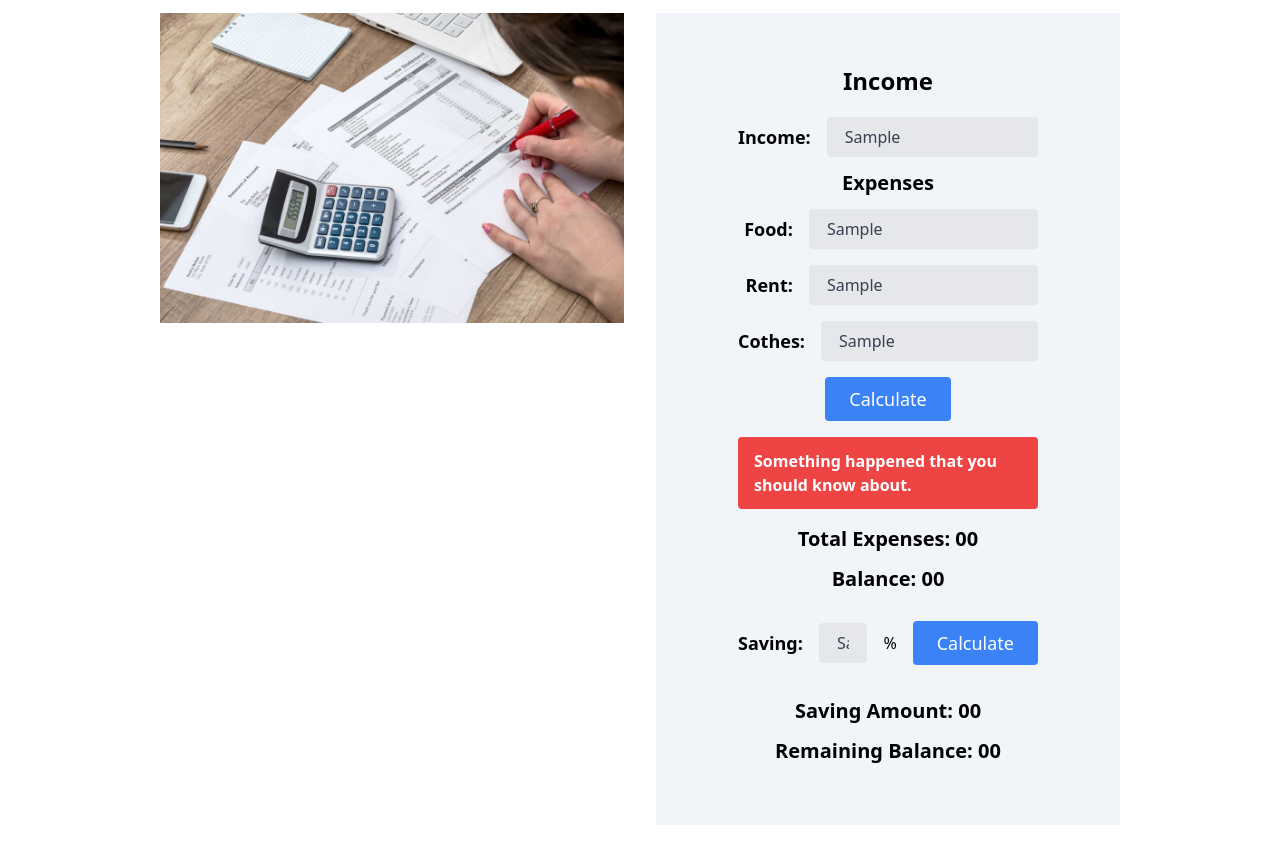
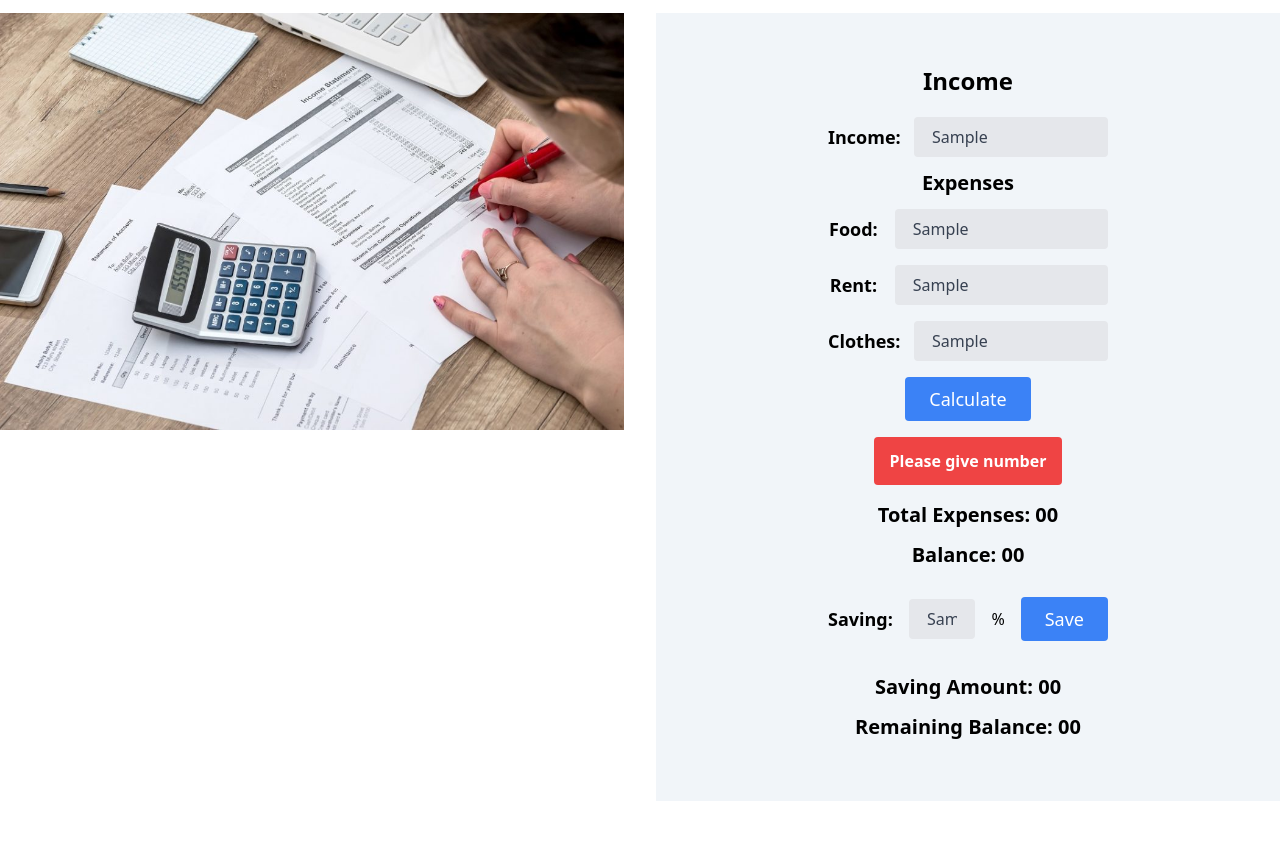
Before and after one commit to biplopx/money-master, a plain HTML site: page index.html in a window 1280 px wide. Both pictures are taken after typing "Sample", "Sample", "Sample", "Sample", "Sample" into the empty fields and a click on the button "Calculate". Shown: the part 67-912 px from the top of the page. After the commit the page ends 888 px from the top, so only its background shows below. Drawn offline with nearby package versions, Linux system fonts and the light colour scheme.

Commit message:
expensesa

```diff
--- a/index.html
+++ b/index.html
@@ -11,67 +11,75 @@
 </head>
 
 <body>
-  <section class="container w-3/4 mx-auto py-5">
+  <section class="container lg:w-full md:w-3/4 sm: mx-auto py-5">
     <h2 class="text-4xl text-center font-bold mb-5">Money<span class="text-blue-600"> Tracker</span></h2>
-    <div class="grid grid-cols-2 gap-8">
+    <div class="grid grid-cols-1 gap-8 lg:grid-cols-2">
       <div>
         <img src="./images/accounts-expenses.jpeg" class="w-full" alt="expenses">
       </div>
       <!--  Expenses Container -->
       <div class="bg-slate-100 p-8">
         <h4 class="text-2xl font-semibold text-center my-5">Income</h4>
-        <div class="w-3/4 mx-auto">
-          <div class="flex justify-center items-center gap-x-4">
-            <label class="w-1/4 text-right text-lg font-semibold">Income:</label>
-            <input class="bg-gray-200 w-3/4 basis-11/12 appearance-none border-2 border-gray-200 rounded w-full py-2 px-4 text-gray-700 leading-tight focus:outline-none focus:bg-white focus:border-blue-600"
+        <div class="w-full mx-auto flex flex-col items-center justify-center">
+          <div class="flex justify-center items-center gap-x-4 lg:w-2/4 w-full">
+            <label class="w-1/4 text-center text-lg font-semibold">Income:</label>
+            <input id="income-input"
+                   class="bg-gray-200 w-3/4 basis-11/12 appearance-none border-2 border-gray-200 rounded w-full py-2 px-4 text-gray-700 leading-tight focus:outline-none focus:bg-white focus:border-blue-600"
                    type="text">
           </div>
           <h4 class="text-xl font-semibold text-center my-3">Expenses</h4>
-          <div class="flex justify-center items-center gap-x-4 mb-4">
-            <label class="w-1/4 text-right text-lg font-semibold">Food:</label>
-            <input class="bg-gray-200 w-3/4 appearance-none border-2 border-gray-200 rounded w-full py-2 px-4 text-gray-700 leading-tight focus:outline-none focus:bg-white focus:border-blue-600"
+          <div class="flex justify-center items-center gap-x-4 mb-4 lg:w-2/4 w-full">
+            <label class="w-1/4 text-center text-lg font-semibold">Food:</label>
+            <input id="food-input"
+                   class="bg-gray-200 w-3/4 appearance-none border-2 border-gray-200 rounded w-full py-2 px-4 text-gray-700 leading-tight focus:outline-none focus:bg-white focus:border-blue-600"
                    type="text">
           </div>
-          <div class="flex justify-center items-center gap-x-4 mb-4">
-            <label class="w-1/4 text-right text-lg font-semibold">Rent:</label>
-            <input class="bg-gray-200 w-3/4 appearance-none border-2 border-gray-200 rounded w-full py-2 px-4 text-gray-700 leading-tight focus:outline-none focus:bg-white focus:border-blue-600"
+          <div class="flex justify-center items-center gap-x-4 mb-4 lg:w-2/4 w-full">
+            <label class="w-1/4 text-center text-lg font-semibold">Rent:</label>
+            <input id="rent-input"
+                   class="bg-gray-200 w-3/4 appearance-none border-2 border-gray-200 rounded w-full py-2 px-4 text-gray-700 leading-tight focus:outline-none focus:bg-white focus:border-blue-600"
                    type="text">
           </div>
-          <div class="flex justify-center items-center gap-x-4 mb-4">
-            <label class="w-1/4 text-right text-lg font-semibold">Cothes:</label>
-            <input class="bg-gray-200 w-3/4 appearance-none border-2 border-gray-200 rounded w-full py-2 px-4 text-gray-700 leading-tight focus:outline-none focus:bg-white focus:border-blue-600"
+          <div class="flex justify-center items-center gap-x-4 mb-4 lg:w-2/4 w-full">
+            <label class="w-1/4 text-center text-lg font-semibold">Clothes:</label>
+            <input id="clothes-input"
+                   class="bg-gray-200 w-3/4 appearance-none border-2 border-gray-200 rounded w-full py-2 px-4 text-gray-700 leading-tight focus:outline-none focus:bg-white focus:border-blue-600"
                    type="text">
           </div>
-          <div class="flex justify-center items-center gap-x-4 mb-4">
-            <button type="button"
+          <div class="flex justify-center items-center gap-x-4 mb-4 lg:w-2/4 w-full">
+            <button id="calculate-btn" type="button"
                     class="block text-white bg-blue-500 hover:bg-blue-600 font-medium rounded text-lg px-6 py-2 text-center">Calculate</button>
           </div>
           <!-- Total Section -->
-          <div class="flex justify-center flex-col items-center gap-x-4 mb-4">
+          <div class="flex justify-center flex-col items-center gap-x-4 mb-4 lg:w-2/4 w-full">
             <!-- alert -->
-            <div class="flex justify-center items-center rounded bg-red-500 text-white text- font-semibold px-4 py-3">
-              <p>Something happened that you should know about.</p>
+            <div id="error"
+                 class="flex justify-center items-center rounded bg-red-500 text-white text- font-semibold px-4 py-3 hidden">
+              <p></p>
             </div>
-            <h3 class="text-xl font-bold mt-4">Total Expenses: <span>00</span></h3>
-            <h3 class="text-xl font-bold my-3">Balance: <span>00</span></h3>
+            <h3 class="text-xl font-bold mt-4">Total Expenses: <span id="total-expenses">00</span></h3>
+            <h3 class="text-xl font-bold my-3">Balance: <span id="balance">00</span></h3>
           </div>
           <!-- Saving Section -->
-          <div class="flex justify-center items-center gap-x-4 mb-4">
+          <div class="flex justify-center items-center gap-x-4 mb-4 lg:w-2/4 w-full">
             <label class="w-1/4 text-right text-lg font-semibold">Saving:</label>
-            <input class="bg-gray-200 w-1/4 appearance-none border-2 border-gray-200 rounded w-full py-2 px-4 text-gray-700 leading-tight focus:outline-none focus:bg-white focus:border-blue-600"
+            <input id="saving-input"
+                   class="bg-gray-200 w-1/4 appearance-none border-2 border-gray-200 rounded w-full py-2 px-4 text-gray-700 leading-tight focus:outline-none focus:bg-white focus:border-blue-600"
                    type="text">
             <label>%</label>
-            <button type="button"
-                    class="block text-white bg-blue-500 hover:bg-blue-600 font-medium rounded text-lg px-6 py-2 text-center">Calculate</button>
+            <button id="saving-btn" type="button"
+                    class="block text-white bg-blue-500 hover:bg-blue-600 font-medium rounded text-lg px-6 py-2 text-center">Save</button>
           </div>
-          <div class="flex justify-center flex-col items-center gap-x-4 mb-4">
-            <h3 class="text-xl font-bold mt-4">Saving Amount: <span>00</span></h3>
-            <h3 class="text-xl font-bold my-3">Remaining Balance: <span>00</span></h3>
+          <div class="flex justify-center flex-col items-center gap-x-4 mb-4 lg:w-2/4 w-full">
+            <h3 class="text-xl font-bold mt-4">Saving Amount: <span id="saving-amount">00</span></h3>
+            <h3 class="text-xl font-bold my-3">Remaining Balance: <span id="remaining-balance">00</span></h3>
           </div>
         </div>
       </div>
     </div>
   </section>
+  <!-- Script -->
+  <script src="./js/moeny-tracker.js"></script>
 </body>
 
 </html>
--- a/js/moeny-tracker.js
+++ b/js/moeny-tracker.js
@@ -0,0 +1,63 @@
+// get input vale
+function getInputValue(inputField) {
+  getInput = document.getElementById(inputField);
+  getInputAmount = getInput.value;
+  getInputNum = parseFloat(getInputAmount);
+  if (!isNaN(getInputNum)) {
+    return getInputNum;
+  } else {
+    return;
+  }
+}
+
+// Get Tag InnerText
+// function targetDisplay(tagId) {
+//   const getTag = document.getElementById(tagId).innerHTML;
+//   const getTagValue = parseFloat(getTag);
+//   return getTagValue;
+// }
+
+// Calculate Button Event
+document.getElementById("calculate-btn").addEventListener("click", function () {
+  //get income
+  const income = getInputValue("income-input");
+  // get expenses amount
+  const food = getInputValue("food-input");
+  const rent = getInputValue("rent-input");
+  const clothes = getInputValue("clothes-input");
+  // total expenses sum
+  const totalExpensesSum = food + rent + clothes;
+  // condition
+  if (!isNaN(totalExpensesSum)) {
+    // show total expenses
+    const totalExpenses = document.getElementById("total-expenses");
+    totalExpenses.innerText = totalExpensesSum;
+    // get Balance
+    const balance = document.getElementById("balance");
+    // const balanceNum = parseFloat(balance);
+    const balanceAfterExpenses = income - totalExpensesSum;
+    balance.innerText = balanceAfterExpenses;
+    error.style.display = "none";
+  } else if (income > totalExpensesSum) {
+    const error = document.getElementById("error");
+    error.innerText = "Expense amount bigger than your income";
+    error.style.display = "block";
+  } else {
+    const error = document.getElementById("error");
+    error.innerText = "Please give number";
+    error.style.display = "block";
+  }
+});
+// Saving buton event
+document.getElementById('saving-btn').addEventListener('click', function () {
+  const savingInput = getInputValue('saving-input');
+  const income = getInputValue('income-input');
+  const balance = getInputValue('balance');
+  const savingAmount = document.getElementById('saving-amount');
+  const remainingBalance = document.getElementById('reamining-balance');
+  // const remainingText = parseFloat(remainingBalance);
+  const saving = (savingInput / 100) * income;
+  savingAmount.innerText = saving;
+  const remaining = balance - saving;
+  console.log(remaining);
+});
```
